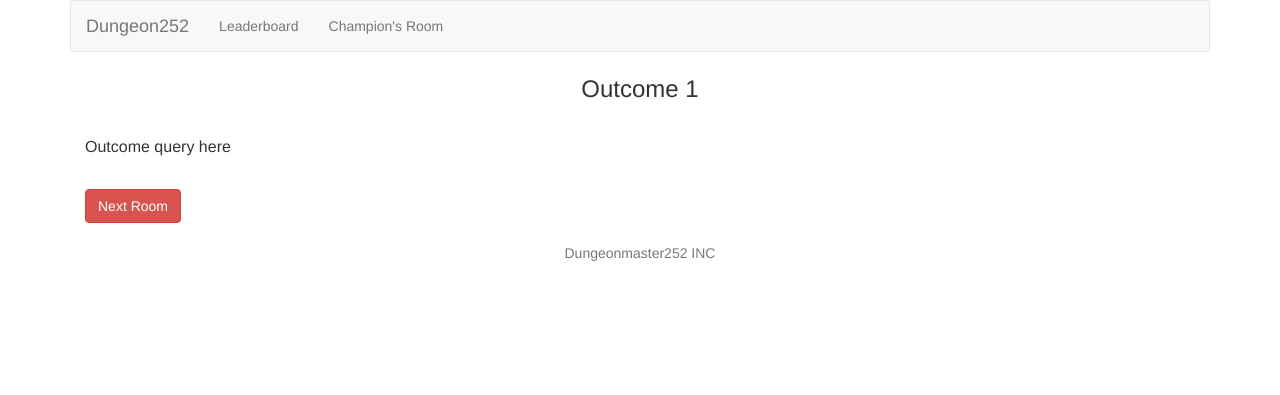
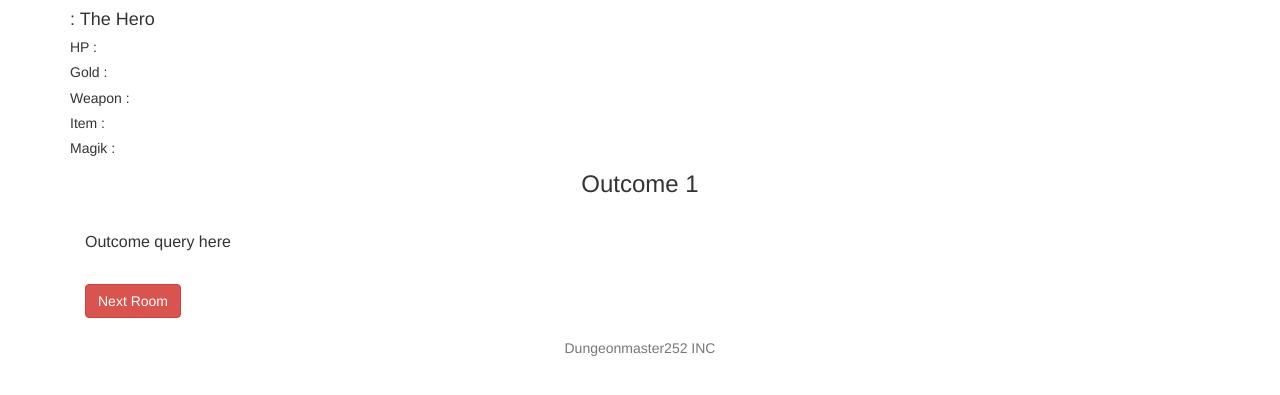
Before and after one commit to aferrard/Dungeon252, a Node server app: page /outcome in a window 1280 px wide. Shown: the top 395 px of the page. Run offline with Node 20, Linux system fonts and the light colour scheme; some libraries are stand-ins or nearby versions.

Commit message:
added hero to outcome

```diff
--- a/Server.js
+++ b/Server.js
@@ -53,13 +53,14 @@
     res.cookie('item', "None", {maxAge: 9000000});
     res.cookie('magik', "None", {maxAge: 9000000});
     res.cookie('roomsCopy', roomsMaster, {maxAge: 9000000});
+    res.cookie('roomCounter', 0, {maxAge: 9000000});
     res.render('pages/start');
 });
 
 app.get('/room', function (req, res) {
     console.log(req.cookies);
     var roomsCopy = req.cookies.roomsCopy;
-    var roomPick = Math.round(roomsCopy.length * Math.random());
+    var roomPick = Math.round(roomsCopy.length-1 * Math.random());
     var room = roomsCopy[roomPick];
     roomsCopy.splice(roomPick, 1);
     console.log(roomPick);
@@ -77,7 +78,14 @@
     });
 });
 app.get('/outcome', function (req, res) {
-    res.render('pages/outcome');
+    res.render('pages/outcome', {
+        hero: req.cookies.hero,
+        health: req.cookies.health,
+        gold: req.cookies.gold,
+        weapon: req.cookies.weapon,
+        item: req.cookies.item,
+        magik: req.cookies.magik
+    });
 });
 
 app.listen(5252);
--- a/views/pages/outcome.ejs
+++ b/views/pages/outcome.ejs
@@ -6,7 +6,12 @@
 <body class="container">
 
 <header>
-    <% include ../partials/header %>
+    <h4><%=hero%> : The Hero</h4>
+    <h5>HP : <%=health%></h5>
+    <h5>Gold : <%=gold%></h5>
+    <h5>Weapon : <%=weapon%></h5>
+    <h5>Item : <%=item%></h5>
+    <h5>Magik : <%=magik%></h5>
 </header>
 
 <main>
```
